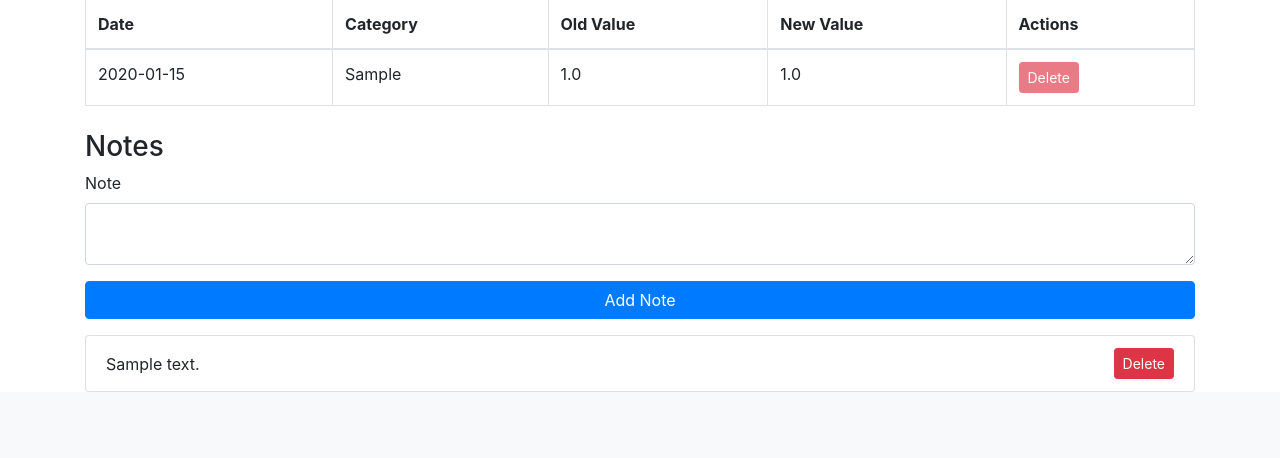
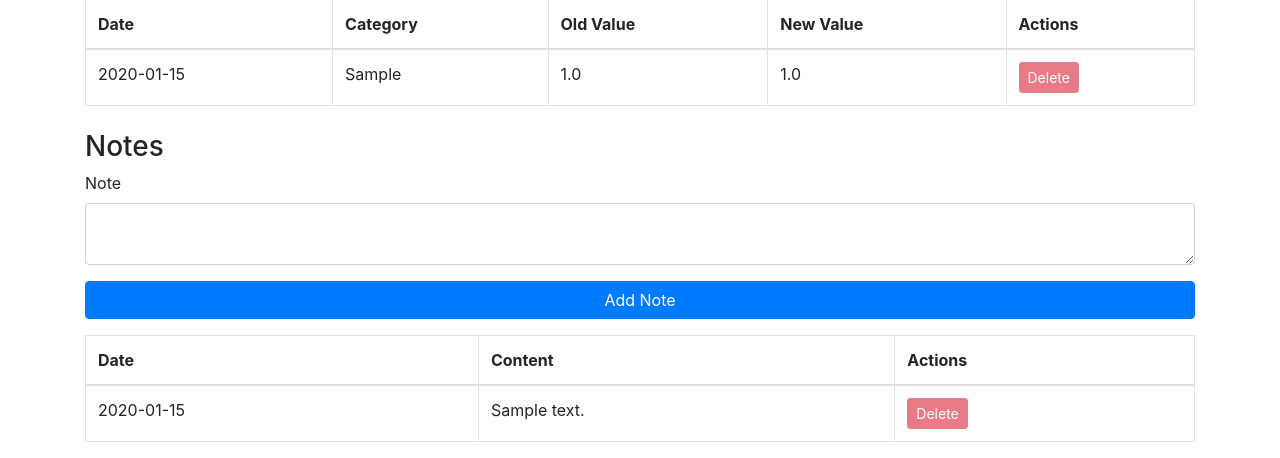
Before and after one commit to ChristopherStrom/PTO-Tracker, a Flask app: template templates/view_user.html in a window 1280 px wide. Shown: the part 1006-1464 px from the top of the page. Before the commit the page ends 1398 px from the top, so only its background shows below. Run offline with Flask 3, Linux system fonts and the light colour scheme; tables that the repository leaves empty hold one stand-in row (values such as "Sample post"); the template is opened without the code that fills it: values that come from a table or form of the project are taken from there, most other values are stand-ins (such as "Sample title", 1, 10 or a date in 2020); some libraries are stand-ins or nearby versions.

Commit message:
Update view_user.html

```diff
--- a/templates/view_user.html
+++ b/templates/view_user.html
@@ -162,16 +162,31 @@
         {{ note_form.submit(class="btn btn-primary btn-block") }}
     </div>
 </form>
-<ul class="list-group mt-3">
+<table class="table table-bordered">
+    <thead>
+        <tr>
+            <th>Date</th>
+            <th>Content</th>
+            <th>Actions</th>
+        </tr>
+    </thead>
+    <tbody>
         {% for note in notes %}
-        <li class="list-group-item d-flex justify-content-between align-items-center">
-            {{ note.content }}
+            <tr>
+                <td>{{ note.date }}</td>
+                <td>{{ note.content }}</td>
+                <td>
+                    {% if current_user.role == 'admin' or current_user.id == note.user_id %}
                         <form method="POST" action="{{ url_for('delete_note', note_id=note.id) }}" style="display:inline;">
                             {{ form.hidden_tag() }}
                             <button type="submit" class="btn btn-danger btn-sm">Delete</button>
                         </form>
-        </li>
+                    {% else %}
+                        <button class="btn btn-danger btn-sm" disabled>Delete</button>
+                    {% endif %}
+                </td>
+            </tr>
         {% endfor %}
-</ul>
-
+    </tbody>
+</table>
 {% endblock %}
```
Lines whose indentation alone changed are shown as unchanged.
